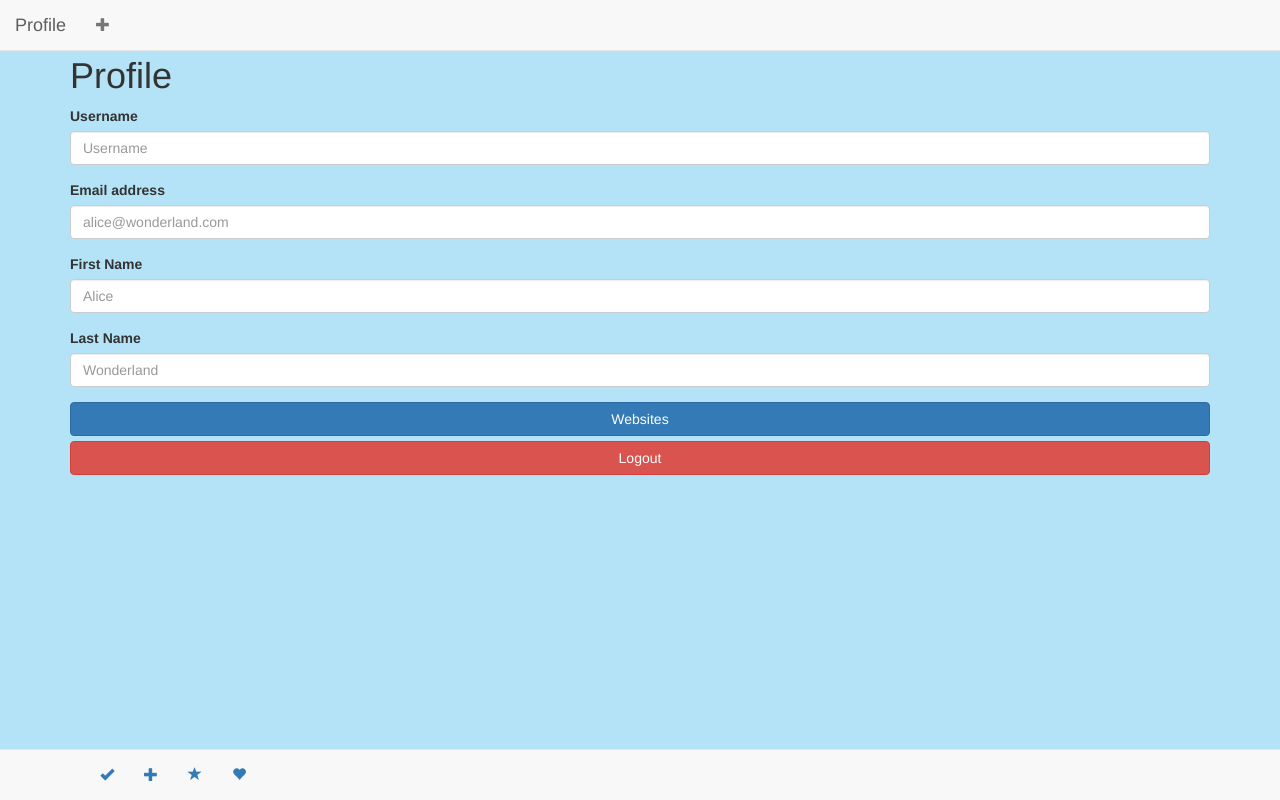
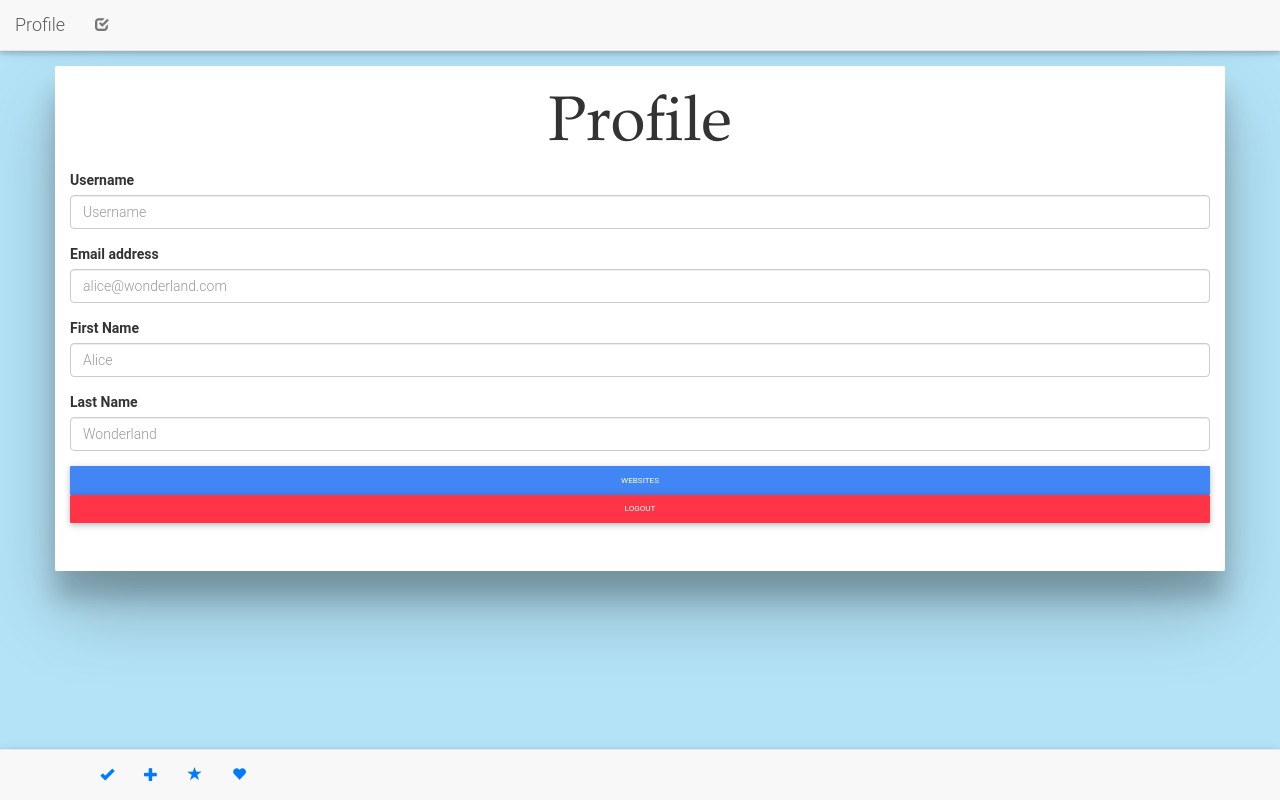
Before and after one commit to tripathiamritansh/WebAppMaker, a website: page public/assignment/profile.html in a window 1280 px wide. Drawn offline with nearby package versions, Linux system fonts and the light colour scheme.

Commit message:
updated glyph

```diff
--- a/public/assignment/css/style.css
+++ b/public/assignment/css/style.css
@@ -15,7 +15,6 @@ body {
 .login-txt{
     font-family: Palatino Linotype;
 
-
 }
 .jumbotron{
     background: white;
@@ -25,3 +24,17 @@ body {
     margin: 20px 20px 20px 0;
 
 }
+.glyphicon-check{
+    float: right
+    display: inline-block;
+    position: relative;
+    z-index: 1;
+    padding: 2em;
+    margin: -2em;
+
+}
+.profile-margin{
+    margin-top: 30px;
+}
+
+gi
--- a/public/assignment/profile.html
+++ b/public/assignment/profile.html
@@ -4,6 +4,7 @@
     <meta charset="UTF-8">
     <title>Title</title>
     <link href="https://maxcdn.bootstrapcdn.com/bootstrap/3.3.6/css/bootstrap.min.css" rel="stylesheet"/>
+    <link href="https://cdnjs.cloudflare.com/ajax/libs/mdbootstrap/4.2.0/css/mdb.css" rel="stylesheet"/>
     <link href="css/style.css" rel="stylesheet"/>
     <meta name="viewport" content="width=device-width, initial-scale=1">
 </head>
@@ -17,7 +18,7 @@
             </a>
             <p class="navbar-text pull-right">
                 <a href="#" class="navbar-link">
-          <span class="glyphicon glyphicon-plus">
+          <span class="glyphicon glyphicon-check">
           </span>
                 </a>
             </p>
@@ -26,8 +27,10 @@
 </nav>
 
 
-    <div class="container">
-        <h1>Profile</h1>
+    <div class="container jumbotron animate bounceOut z-depth-5 profile-margin">
+        <div class="row">
+            <div class="col-xs-12">
+        <h1 class="text-center login-txt">Profile</h1>
 
         <form>
             <div class="form-group">
@@ -47,11 +50,16 @@
                 <input type="text" class="form-control" id="last-name" placeholder="Wonderland">
             </div>
         </form>
-
+            </div>
+        </div>
+        <div class="row">
+            <div class="col-xs-12">
         <a class="btn btn-primary btn-block"
            href="website-list.html">Websites</a>
         <a class="btn btn-danger  btn-block"
            href="login.html">Logout</a>
+            </div>
+        </div>
     </div>
 
 <nav class="navbar navbar-default navbar-fixed-bottom">
```
